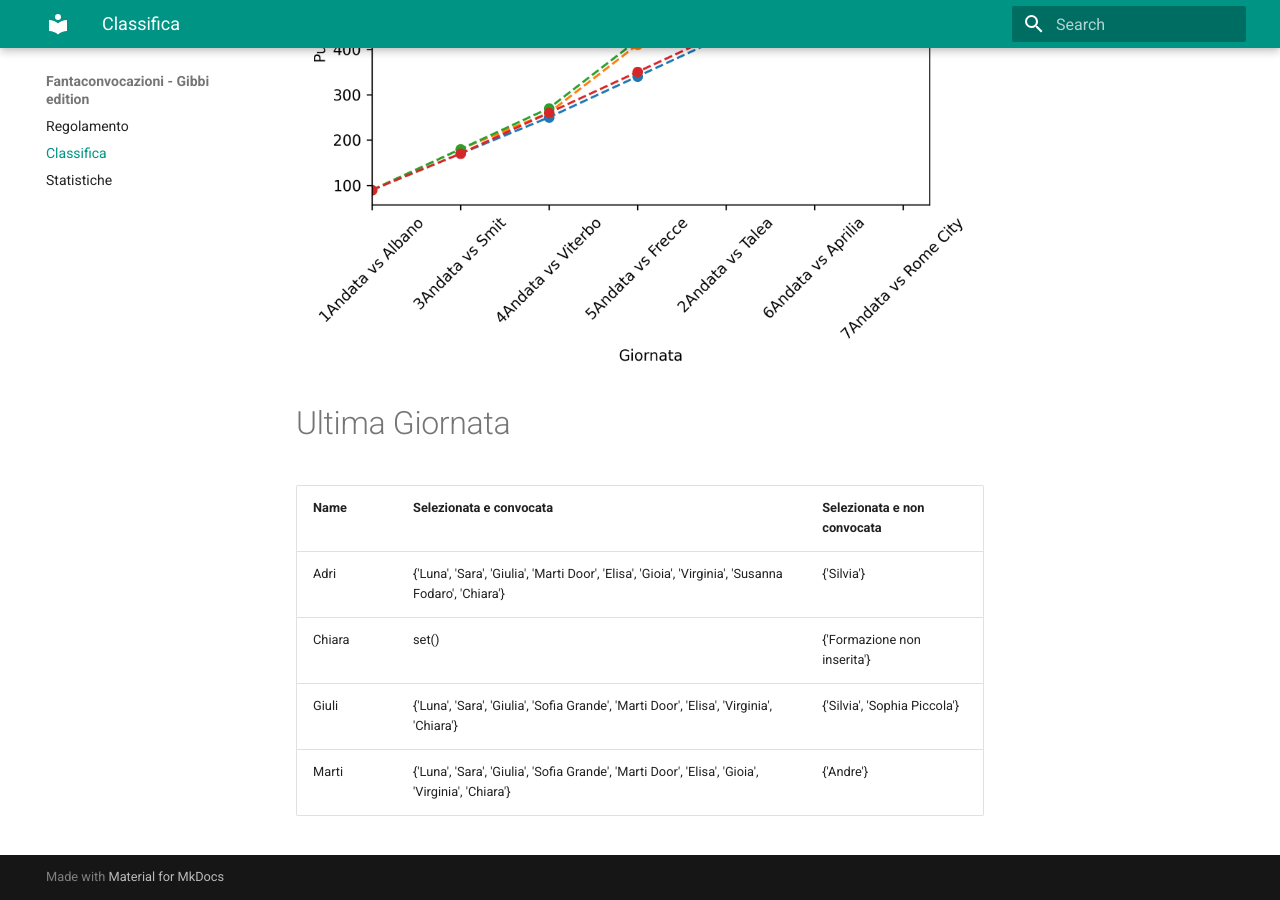
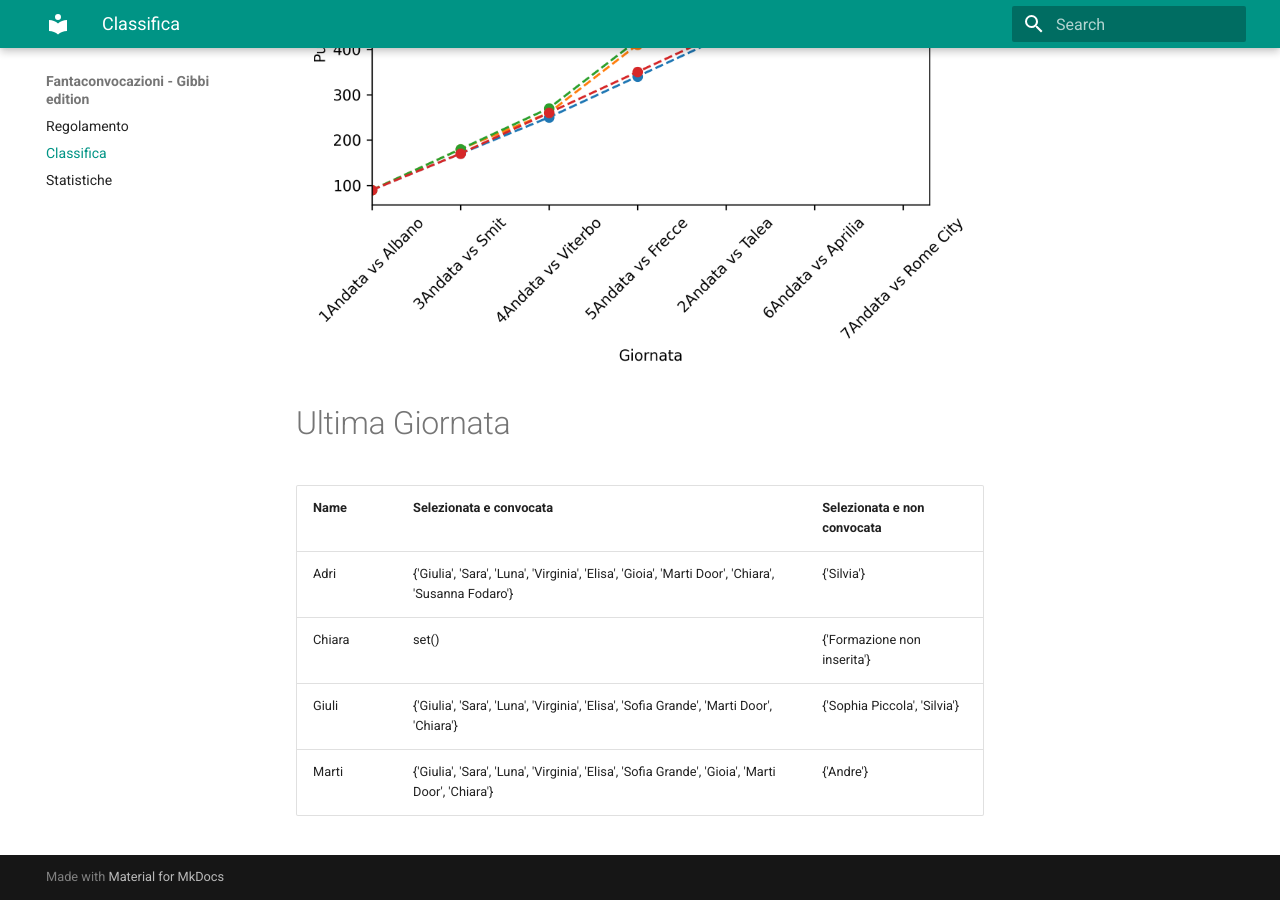
Before and after one commit to martinig94/fantagibbi, an MkDocs documentation site: the page built from docs/Classifica.md, in a window 1280 px wide and 900 px high, scrolled down 699 px. Built offline with MkDocs 1.6.1 and Material for MkDocs 9.7.7, drawn with Linux system fonts in a browser that asks for light colours.

Commit message:
Auto-update from main.py

```diff
--- a/docs/Classifica.md
+++ b/docs/Classifica.md
@@ -17,8 +17,8 @@
 <!-- START_TABLE CORRECT -->
 | Name   | Selezionata e convocata                                                                            | Selezionata e non convocata   |
 |:-------|:---------------------------------------------------------------------------------------------------|:------------------------------|
-| Adri   | {'Luna', 'Sara', 'Giulia', 'Marti Door', 'Elisa', 'Gioia', 'Virginia', 'Susanna Fodaro', 'Chiara'} | {'Silvia'}                    |
+| Adri   | {'Giulia', 'Sara', 'Luna', 'Virginia', 'Elisa', 'Gioia', 'Marti Door', 'Chiara', 'Susanna Fodaro'} | {'Silvia'}                    |
 | Chiara | set()                                                                                              | {'Formazione non inserita'}   |
-| Giuli  | {'Luna', 'Sara', 'Giulia', 'Sofia Grande', 'Marti Door', 'Elisa', 'Virginia', 'Chiara'}            | {'Silvia', 'Sophia Piccola'}  |
-| Marti  | {'Luna', 'Sara', 'Giulia', 'Sofia Grande', 'Marti Door', 'Elisa', 'Gioia', 'Virginia', 'Chiara'}   | {'Andre'}                     |
+| Giuli  | {'Giulia', 'Sara', 'Luna', 'Virginia', 'Elisa', 'Sofia Grande', 'Marti Door', 'Chiara'}            | {'Sophia Piccola', 'Silvia'}  |
+| Marti  | {'Giulia', 'Sara', 'Luna', 'Virginia', 'Elisa', 'Sofia Grande', 'Gioia', 'Marti Door', 'Chiara'}   | {'Andre'}                     |
 <!-- END_TABLE CORRECT -->
```
